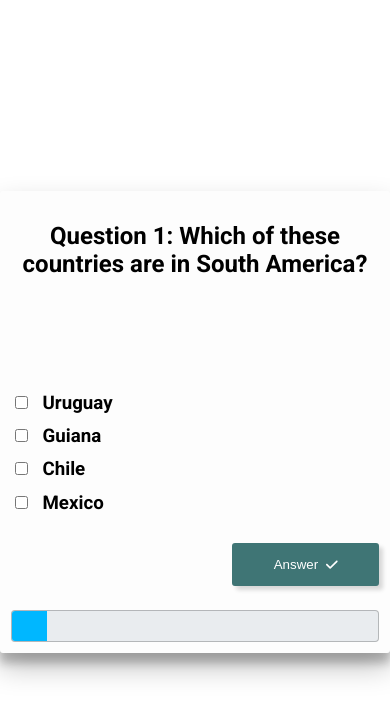
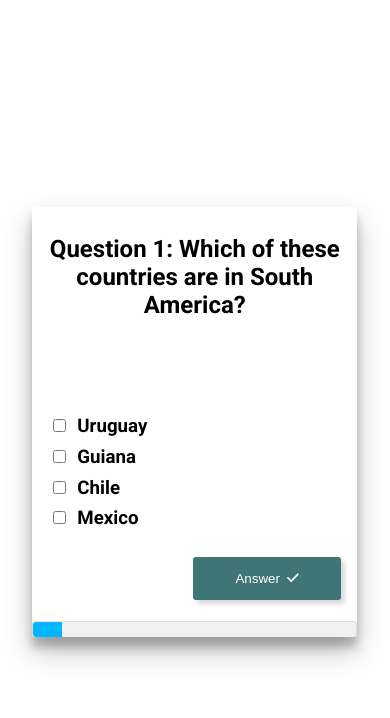
Before and after one commit to gustavohabz/quiz-engine-react, a React (Vite) app: page / in a window 390 px wide. Both pictures are taken after a click on the button "Start". Shown: the top 718 px of the page. Built offline with nearby package versions, Linux system fonts and the light colour scheme.

Commit message:
feat: improved styling and some logic

```diff
--- a/src/App.jsx
+++ b/src/App.jsx
@@ -35,7 +35,7 @@ function App() {
   return (
     <main >
       <div className="row">
-        <div className="col-6 col-xs-12 center-vertical-horizontal">
+        <div className="col-6 col-xs-10 center-vertical-horizontal">
           <div className="card rounded">
             {pageHeader}
             {pageContent}
--- a/src/components/InputComponents/CustomCheckbox.jsx
+++ b/src/components/InputComponents/CustomCheckbox.jsx
@@ -16,7 +16,7 @@ export const CustomCheckbox = (
             onChange={(e) => changeCheckbox(e)}
             disabled={disabled}
         />
-        {inputOptions.label}
+        <span className="input-label">{inputOptions.label}</span>
     </label>
   )
 }
--- a/src/components/InputComponents/CustomRadio.jsx
+++ b/src/components/InputComponents/CustomRadio.jsx
@@ -7,7 +7,7 @@ export const CustomRadio = ({
       let classCorrect = ''
       if(showCorrectAnswer && correctAnswer) classCorrect = 'correct-answer '
   return (
-    <label htmlFor={inputOptions.id} className={"input-checkbox block "+classCorrect}>
+    <label htmlFor={inputOptions.id} className={"input-radio block "+classCorrect}>
         <input
             name={inputOptions.name}
             id={inputOptions.id}
@@ -16,7 +16,8 @@ export const CustomRadio = ({
             onChange={(e) => changeRadio(e)}
             disabled={disabled}
         />
-        {inputOptions.label}
+        <span className='custom-radio'></span>
+        <span className="input-label">{inputOptions.label}</span>
     </label>
   )
 }
--- a/src/components/Questions.jsx
+++ b/src/components/Questions.jsx
@@ -176,7 +176,7 @@ export const Questions = ({isCorrectAnswer, setCorrectAnswer, isAnswered, setAns
 
   return (
     <>
-    {(questionNumber <= 10 ?  (<>
+    {(questionNumber <= questionList.length ?  (<>
         {questionList.map((question, index) => (
         <section key={question.id} hidden={index != questionNumber-1} className="question-section">
             <div className="card-title text-center">
@@ -267,7 +267,7 @@ export const Questions = ({isCorrectAnswer, setCorrectAnswer, isAnswered, setAns
         ))}
     </>) : (
         <>
-            <div className="row">
+            <div className="row" style={{paddingTop: '1.5%'}}>
                 <div className="col-12 text-center">
                     <h1>Correct Answers: {correctAnswerCounter}</h1>
                     <h1>Wrong Answers: {wrongAnswerCounter}</h1>
@@ -284,7 +284,7 @@ export const Questions = ({isCorrectAnswer, setCorrectAnswer, isAnswered, setAns
     <div className="row mt-2">
         <div className="col-12 col-xs-12">
             <div className="progress">
-                <div className={"progress-bar "+(questionNumber*9.5 < 100 ? "progress-blue" : "progress-teal")} style={{width: questionNumber*9.5+'%'}}></div>
+                <div className={"progress-bar "+(questionNumber*questionList.length -1 < 100 ? "progress-blue" : "progress-teal")} style={{width: questionNumber*questionList.length - 1+'%'}}></div>
             </div>
         </div>
     </div>
--- a/src/index.css
+++ b/src/index.css
@@ -3,11 +3,7 @@ body {
 }
 
 .card {
-  border: 1px solid;
-  border-color: #d3d3d300;
   box-shadow: rgba(0, 0, 0, 0.25) 0px 14px 28px, rgba(0, 0, 0, 0.22) 0px 10px 10px;
-  background-color: #e9e9e91a;
-  padding: 2.5%;
 }
 
 .text-left {
@@ -24,32 +20,44 @@ body {
 
 .card-content {
   padding-bottom: 3.5%;
+  padding-right: 5%;
+  padding-left: 5%;
 }
 
 .card-title {
   margin-bottom: 6em;
+  padding-top: 2.5%;
+  padding-right: 1.5%;
+  padding-left: 1.5%;
 }
 
-.row {
-  display: flex;
-  align-items: middle;
-}
 
-.col-4 {
-  width: 33.33%;
-  display: inline-block;
-}
 @media screen and (max-width: 992px){
+  .col-xs-10 {
+    width: 83.3%;
+  }
   .col-xs-12 {
     width: 100%;
   }
   .center-vertical-horizontal {
     margin: 0;
     top: 50%;
-    left: 0%;
+    left: 8.3%;
     position: absolute;
     -ms-transform: translateY(-50%);
     transform: translateY(-50%);
+  }
+  .card-content {
+    padding-bottom: 3.5%;
+    padding-right: 5%;
+    padding-left: 5%;
+  }
+
+  .card-title {
+    margin-bottom: 6em;
+    padding-top: 2.5%;
+    padding-right: 5%;
+    padding-left: 5%;
   }
 }
 
@@ -57,6 +65,9 @@ body {
   .col-6 {
     width: 50%;
     display: inline-block;
+  }
+  .col-8 {
+    width: 66.66%;
   }
   .col-12 {
     width: 100%;
@@ -83,6 +94,7 @@ body {
   padding-top: 1%;
   padding-bottom: 1%;
   box-shadow: 4px 4px 4px rgba(0, 0, 0, 0.150);
+  transition: all 0.5s ease;
 }
 
 .btn-teal:disabled{
@@ -139,13 +151,79 @@ body {
   padding-left: 40px;
 }
 
+.input-radio input{
+  margin-bottom: 4%;
+  margin-right: 4%;
+  transition: all 0.5s ease;
+}
+
 .input-checkbox{
   padding-bottom: 3%;
   transition: all 0.5s ease;
 }
 
-input[type="radio"]{
+.input-radio {
+  display: block;
+  position: relative;
+  padding-left: 35px;
+  margin-bottom: 12px;
+  cursor: pointer;
+  font-size: 22px;
+  -webkit-user-select: none;
+  -moz-user-select: none;
+  -ms-user-select: none;
+  user-select: none;
+}
+
+.input-radio input{
   vertical-align: middle;
+  position: absolute;
+  opacity: 0;
+  cursor: pointer;
+  height: 0;
+  width: 0;
+}
+
+.custom-radio{
+  position: absolute;
+  top: 0;
+  left: 0;
+  height: 25px;
+  width: 25px;
+  background-color: #eeeeeeaf;
+  border-radius: 50%;
+}
+
+.input-radio:hover input ~ .custom-radio {
+  background-color: #cccccca4;
+  transition: 0.5s ease;
+}
+
+.input-radio:active input ~ .custom-radio {
+  background-color: transparent;
+}
+
+.input-radio input:checked ~ .custom-radio {
+  background-color: #2195f39f;
+}
+
+.input-radio:after {
+  content: "";
+  position: absolute;
+  display: none;
+}
+
+.input-radio input:checked ~ .custom-radio:after {
+  display: block;
+}
+
+.input-radio .custom-radio:after {
+  top: 9px;
+  left: 9px;
+  width: 8px;
+  height: 8px;
+  border-radius: 50%;
+  background: white;
 }
 
 .input-checkbox input {
@@ -209,9 +287,11 @@ input[type="radio"]{
   color: #ff0000;
 }
 
-.correct-answer {
-  text-decoration: underline;
-  color: #07d600;
+.correct-answer .input-label{
+  border: 1px solid;
+  border-color: #0000002f;
+  background-color: #07d60056;
+  color: #000000;
 }
 
 .mt-2{
@@ -240,11 +320,12 @@ input:focus{
 
 .progress {
   border: 1px solid;
-  border-color: #0000003a;
+  border-color: #00000017;
+  border-bottom: none;
   display: flex;
   overflow: hidden;
   font-size: .75rem;
-  background-color: #e9ecef;
+  background-color: #0000000e;
   border-radius: .25rem;
 }
 
@@ -260,7 +341,7 @@ input:focus{
 
 .progress-bar {
   display: flex;
-  height: 30px;
+  height: 15px;
   -webkit-box-orient: vertical;
   -webkit-box-direction: normal;
   -ms-flex-direction: column;
```
